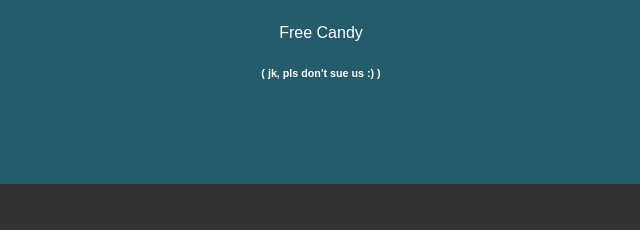
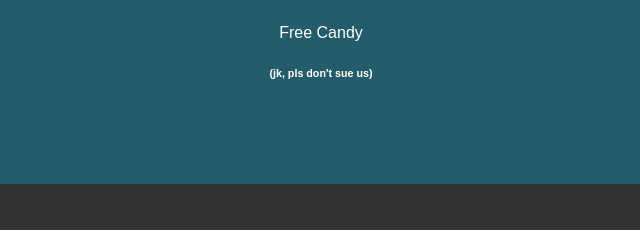
Before and after one commit to W1CD/TheVan, a website: page index.html in a window 1280 px wide. Shown: the part 163-400 px from the top of the page, 319-959 px from the left. Drawn offline with Linux system fonts and the light colour scheme.

Commit message:
Update index.html

```diff
--- a/index.html
+++ b/index.html
@@ -55,7 +55,7 @@
     <div class = "header">
       <h1>The Van</h1>
       <p>Free Candy</p>
-      <h6>( jk, pls don't sue us :) )</h6>
+      <h6>(jk, pls don't sue us)</h6>
     </div>
 
     <div class = "navbar">
```
